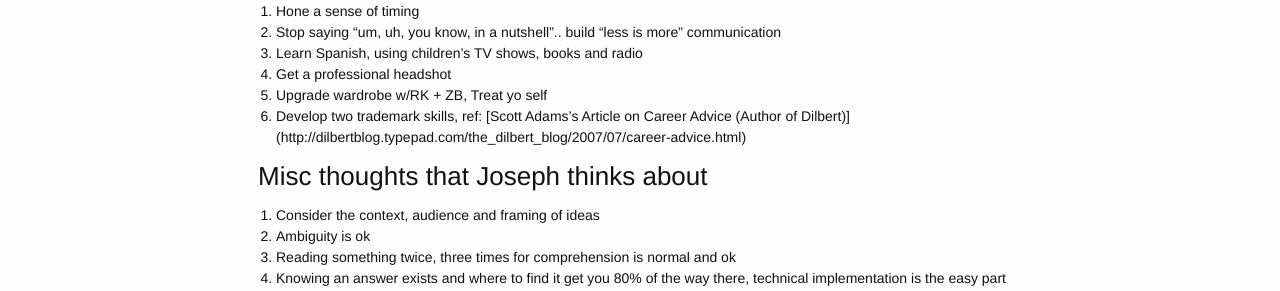
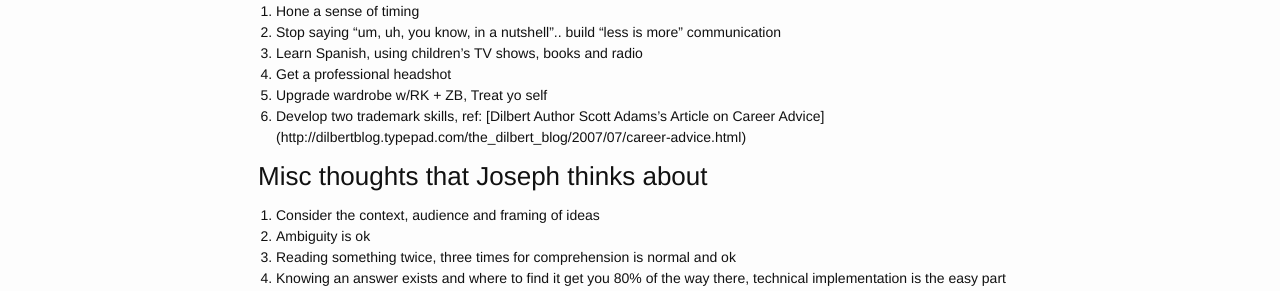
Before and after one commit to josephlei/jjl-website, a Jekyll site: the page built from _posts/2015-09-06-goals.markdown, in a window 1280 px wide. Shown: the part 292-583 px from the top of the page. Built offline with Jekyll 4.4.1, drawn with Linux system fonts in a browser that asks for light colours.

Commit message:
direct shell update

```diff
--- a/_posts/2015-06-13-tips-and-tricks.markdown
+++ b/_posts/2015-06-13-tips-and-tricks.markdown
@@ -13,6 +13,8 @@ published: true
 #### **Updated 2015-09-19**
 
 ##### This article is slowly being pieced out to separate topical articles for better cohesion
+
+to add space between markdown elements, use find `#(\*\*[a-z])` replace with un-named capture `# \1`
 
 wget --limit-rate=200k --no-clobber --convert-links --random-wait --domain=regular-expressions.info -r -p -E -e robots=off -U mozilla http://www.regular-expressions.info/
 The above line to dl regex website so i can convert it with css to colors i can see (r/g colorblind)
--- a/_posts/2015-09-06-goals.markdown
+++ b/_posts/2015-09-06-goals.markdown
@@ -15,7 +15,7 @@ published: true
 3. Learn Spanish, using children's TV shows, books and radio
 4. Get a professional headshot
 5. Upgrade wardrobe w/RK + ZB, Treat yo self
-6. Develop two trademark skills, ref: [Scott Adams's Article on Career Advice (Author of Dilbert)] (http://dilbertblog.typepad.com/the_dilbert_blog/2007/07/career-advice.html)
+6. Develop two trademark skills, ref: [Dilbert Author Scott Adams's Article on Career Advice] (http://dilbertblog.typepad.com/the_dilbert_blog/2007/07/career-advice.html)
 
 ### Misc thoughts that Joseph thinks about
 
```
